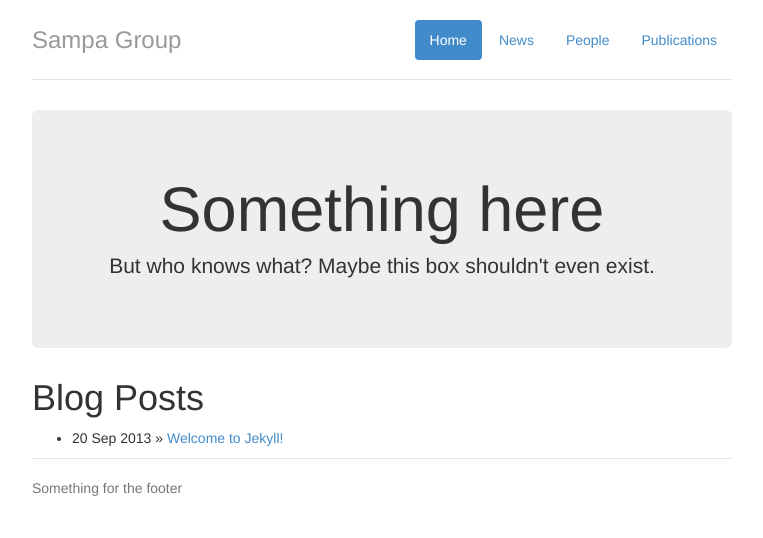
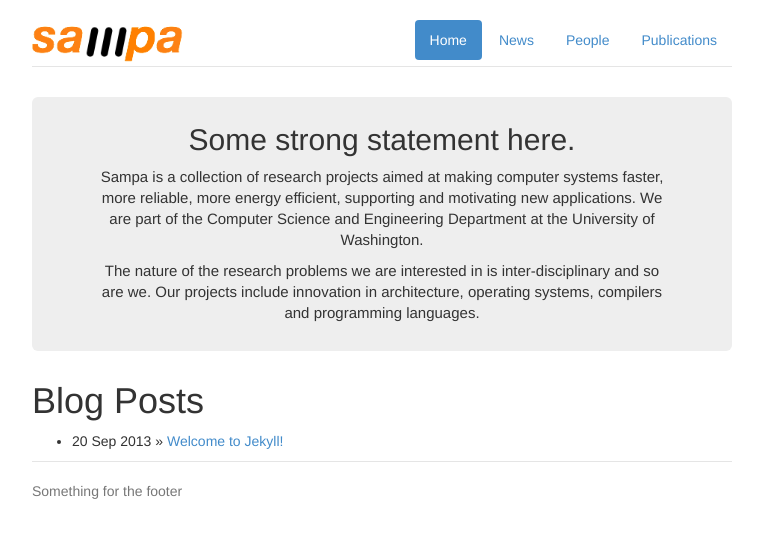
Before and after one commit to uwsampa/sampa-public, a Jekyll site: the page built from index.html, in a window 1280 px wide. Shown: the top 538 px of the page, without its empty margins (258-1021 px from the left). Built offline with Jekyll 4.4.1, drawn with Linux system fonts in a browser that asks for light colours; Markdown is read by kramdown in place of the engine named in the settings.

Commit message:
some template cleanup

```diff
--- a/_layouts/default.html
+++ b/_layouts/default.html
@@ -16,13 +16,17 @@
               <li><a href="#">People</a></li>
               <li><a href="#">Publications</a></li>
             </ul>
-            <h3 class="text-muted">Sampa Group</h3>
+            <img src="img/sampa.png" alt="Sampa" id="logo">
           </div>
 
           <div class="jumbotron">
-            <h1>Something here</h1>
-            <p class="lead">But who knows what? Maybe this box shouldn't even
-            exist.</p>
+            <h2>Some strong statement here.</h2>
+            <p>
+                Sampa is a collection of research projects aimed at making computer systems faster, more reliable, more energy efficient, supporting and motivating new applications. We are part of the Computer Science and Engineering Department at the University of Washington.
+            </p>
+            <p>
+                The nature of the research problems we are interested in is inter-disciplinary and so are we. Our projects include innovation in architecture, operating systems, compilers and programming languages.
+            </p>
           </div>
 
           {{ content }}
--- a/css/sampa.css
+++ b/css/sampa.css
@@ -6,7 +6,6 @@ body {
 
 /* Everything but the jumbotron gets side spacing for mobile first views */
 .header,
-.marketing,
 .footer {
   padding-left: 15px;
   padding-right: 15px;
@@ -15,13 +14,6 @@ body {
 /* Custom page header */
 .header {
   border-bottom: 1px solid #e5e5e5;
-}
-/* Make the masthead heading the same height as the navigation */
-.header h3 {
-  margin-top: 0;
-  margin-bottom: 0;
-  line-height: 40px;
-  padding-bottom: 19px;
 }
 
 /* Custom page footer */
@@ -41,22 +33,17 @@ body {
   margin: 30px 0;
 }
 
-/* Main marketing message and sign up button */
+/* Jumbotron */
 .jumbotron {
   text-align: center;
   border-bottom: 1px solid #e5e5e5;
 }
-.jumbotron .btn {
-  font-size: 21px;
-  padding: 14px 24px;
+.jumbotron p {
+    font-size: 15px;
 }
-
-/* Supporting marketing content */
-.marketing {
-  margin: 40px 0;
-}
-.marketing p + h4 {
-  margin-top: 28px;
+.jumbotron {
+    padding-top: 6px;
+    padding-bottom: 18px;
 }
 
 /* Responsive: Portrait tablets and up */
@@ -77,3 +64,11 @@ body {
     border-bottom: 0;
   }
 }
+
+/* Sampa logo */
+
+#logo {
+    width: 154px;
+    height: 61px;
+    margin-top: -15px;
+}
```
Also changed, not shown: img/sampa.png (added).
